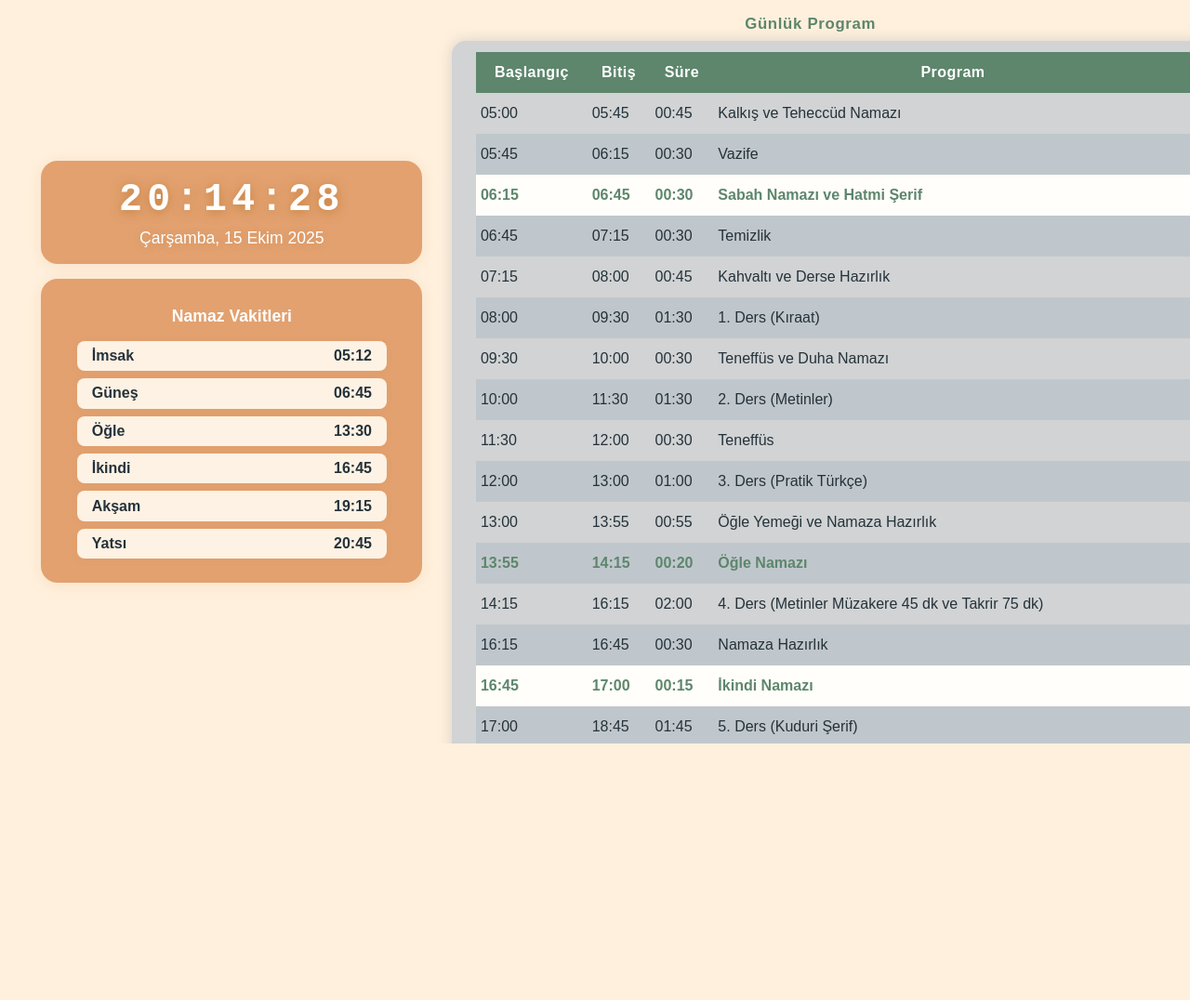
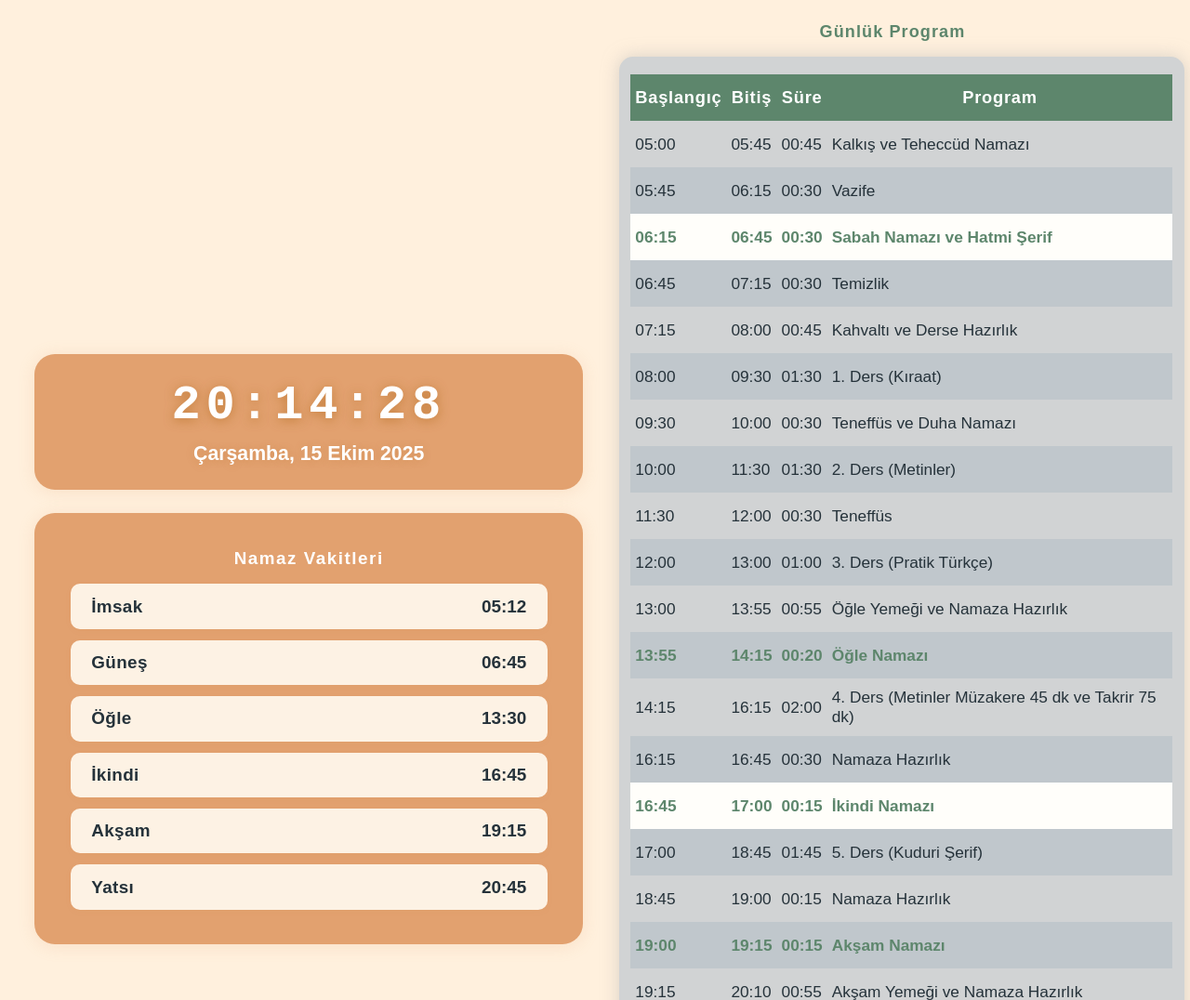
Before and after one commit to BeyZBeatZ/beyzbeatz.github.io, a plain HTML site: page index.html in a window 1280 px wide. Shown: the top 1076 px of the page at 93% size. Before the commit the page ends 800 px from the top, so only its background shows below. Drawn offline with Linux system fonts and the light colour scheme.

Commit message:
Update style.css

```diff
--- a/style.css
+++ b/style.css
@@ -10,8 +10,8 @@
 }
 
 html, body {
-  height: 100%;
-  width: 100%;
+  min-height: 100vh;
+  width: 100vw;
   margin: 0;
   padding: 0;
   overflow: hidden;
@@ -19,6 +19,7 @@ html, body {
   font-family: 'Montserrat', Arial, sans-serif;
   color: var(--color-text-dark);
 }
+
 body {
   min-height: 100vh;
   width: 100vw;
@@ -26,122 +27,131 @@ body {
   flex-direction: row;
 }
 
+/* Links deutlich breiter & größer */
 .left-side {
-  flex: 0 0 34vw;
-  min-width: 290px;
-  max-width: 570px;
+  flex: 0 0 47vw;
+  min-width: 380px;
+  max-width: 900px;
   display: flex;
   flex-direction: column;
   justify-content: center;
   align-items: flex-end;
-  gap: 2vh;
-  padding: 2vh 1vw 2vh 1.5vw;
+  gap: 3.2vh;
+  padding: 7vh 1.5vw 7vh 2vw;
 }
+
 .right-side {
   flex: 1 1 0;
-  min-width: 300px;
+  min-width: 350px;
   display: flex;
   flex-direction: column;
   justify-content: flex-start;
   align-items: center;
-  padding: 2vh 1.8vw 2vh 1.5vw;
-  height: 100vh;
+  padding: 3vh 2vw 3vh 1.5vw;
   box-sizing: border-box;
 }
 
 .clock-container, .vakitler-container {
   background: var(--color-container-bg);
-  border-radius: 18px;
-  padding: 2.2vh 3vw;
+  border-radius: 22px;
+  padding: 3.2vh 3vw;
   width: 100%;
-  max-width: 410px;
+  max-width: 590px;
   box-sizing: border-box;
   text-align: center;
   color: var(--color-text-light);
-  box-shadow: 0 2px 16px 0 #e2a16f33;
+  box-shadow: 0 2px 18px 0 #e2a16f33;
 }
 .clock-time {
-  font-size: 2.6em;
+  font-size: 3.25em;
   font-family: 'Montserrat', monospace;
-  font-weight: bold;
-  letter-spacing: 0.13em;
-  margin-bottom: 1vh;
+  font-weight: 800;
+  letter-spacing: 0.11em;
+  margin-bottom: 1.3vh;
   color: var(--color-text-light);
   text-shadow: 0 2px 12px #b87128bb;
 }
 .clock-date {
-  font-size: 1.1em;
+  font-size: 1.33em;
   color: var(--color-text-light);
-  font-weight: 500;
+  font-weight: 600;
   text-shadow: 0 1px 8px #b8712840;
   margin-bottom: 0;
 }
+
+/* Namaz Box */
 .vakitler-container h1 {
   color: var(--color-text-light);
   margin-bottom: 2vh;
   text-align: center;
-  font-size: 1.1em;
+  font-size: 1.18em;
   font-weight: bold;
+  letter-spacing: 0.08em;
 }
+
 .vakit {
   display: flex;
   justify-content: space-between;
   align-items: center;
   background: #fff8edee;
   color: var(--color-text-dark);
-  border-radius: 8px;
-  font-weight: 600;
-  font-size: 1em;
-  margin: 8px 0;
-  padding: 0.45em 1em 0.45em 1em;
-  box-shadow: 0 2px 10px #b871280c;
+  border-radius: 10px;
+  font-weight: 700;
+  font-size: 1.18em;
+  margin: 12px 0;
+  padding: 0.7em 1.2em 0.7em 1.2em;
+  box-shadow: 0 2px 10px #b8712808;
 }
 .vakit div:first-child {
-  font-weight: 700;
+  font-weight: 750;
+  letter-spacing: 0.02em;
 }
 
 /* Rechter Bereich */
 .gp-header {
   color: var(--color-accent);
-  font-size: 1.05em;
+  font-size: 1.13em;
   font-weight: 700;
-  margin-bottom: 1vh;
+  margin-bottom: 2vh;
   text-align: center;
   width: 100%;
-  letter-spacing: 0.04em;
+  letter-spacing: 0.06em;
 }
+
 .programm-tablo {
-  width: 100%;
-  max-width: 1280px;
+  width: 99%;
+  max-width: 1220px;
   background: var(--color-table-bg);
   border-radius: 15px;
   margin: 0 auto;
   color: var(--color-text-dark);
-  box-shadow: 0 0 14px 0 #b1b1b180;
+  box-shadow: 0 0 18px 0 #b1b1b180;
+  padding: 2.4vh 1vw;
   display: flex;
   flex-direction: column;
   align-items: center;
-  padding: 1.5vh 2vw;
-  height: auto;
 }
+
+/* Tabellen-Anzeige groß und klar */
 .programm-tablo table {
   width: 100%;
   border-collapse: collapse;
-  font-size: 1em;
+  font-size: 1.08em;
 }
 .programm-tablo th, .programm-tablo td {
-  padding: 8px 5px;
-  height: 28px;
+  padding: 10px 5px;
+  height: 30px;
   border: none;
   text-align: left;
 }
 .programm-tablo th {
   background: var(--color-table-header);
   color: var(--color-text-light);
-  font-weight: bold;
+  font-weight: 800;
   text-align: center;
-  font-size: 1em;
-  letter-spacing: 0.03em;
+  font-size: 1.06em;
+  letter-spacing: 0.04em;
+  border-radius: 0 0 0 0;
 }
 .programm-tablo tr:nth-child(even) td {
   background: var(--color-table-even);
@@ -158,23 +168,25 @@ body {
   font-weight: bold;
 }
 
-@media (max-width: 1100px) {
-  .left-side { max-width: 370px; min-width: 160px; }
+/* Responsivität */
+@media (max-width: 1150px) {
+  .left-side { max-width: 44vw; min-width: 245px; }
+  .clock-container, .vakitler-container { max-width: unset; }
   .programm-tablo { max-width: 98vw; }
-  .clock-container, .vakitler-container { max-width: unset; }
 }
+
 @media (max-width: 900px) {
   body { flex-direction: column; }
-  .left-side, .right-side { width: 98vw; max-width: unset; min-width: 0; align-items: center;}
-  .clock-container, .vakitler-container { width: 96vw; max-width: unset;}
+  .left-side, .right-side { width: 99vw; max-width: unset; align-items: center;}
+  .clock-container, .vakitler-container { width: 98vw; }
   .programm-tablo { width: 97vw; max-width: unset;}
 }
 
-@media (max-width: 600px) {
-  .clock-time   { font-size: 1.4em;}
-  .clock-date   { font-size: 1em;}
-  .gp-header    { font-size: 1em;}
-  .programm-tablo table { font-size: 0.88em; }
+@media (max-width: 540px) {
+  .clock-time { font-size: 1.22em;}
+  .clock-date { font-size: 1em;}
+  .gp-header { font-size: 1em;}
+  .programm-tablo table { font-size: 0.85em; }
   .left-side, .right-side { padding: 1vh 0.5vw;}
   .clock-container, .vakitler-container, .programm-tablo { padding: 1vh 1vw;}
 }
```
